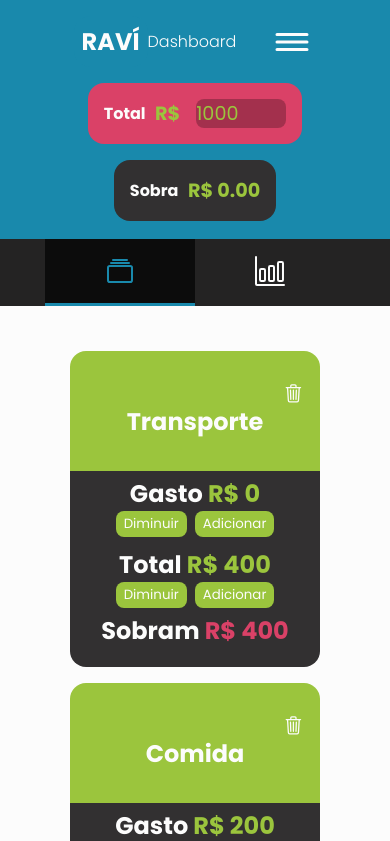
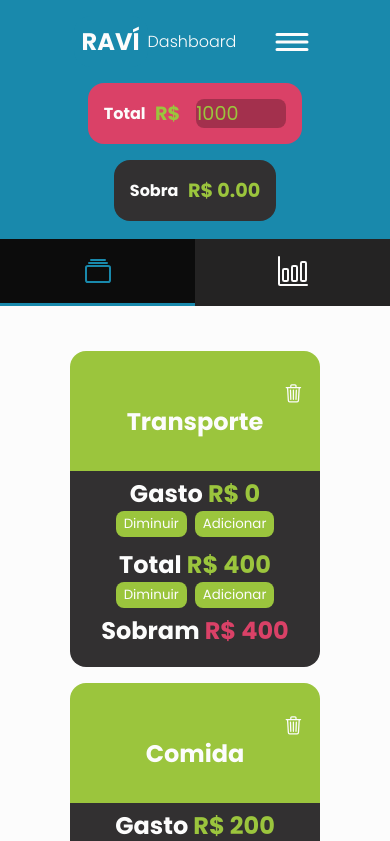
Before and after one commit to vitorhcesar/ravi, a Next.js app: page /app in a window 390 px wide. Shown: the top 841 px of the page. Built offline with nearby package versions, Linux system fonts and the light colour scheme.

Commit message:
Commit 20

```diff
--- a/styles/globals.css
+++ b/styles/globals.css
@@ -346,7 +346,7 @@ header nav {
 
     padding: 1rem;
     border: none;
-    min-width: 150px;
+    min-width: 140px;
 
     font-size: 2rem;
 
@@ -452,4 +452,12 @@ header nav {
     .db-viewTabelaOn {
         grid-template-columns: 1fr;
     }
+
+    .db-lb-button {
+        flex-basis: 100%;
+    }
+
+    .db-lb-buttonSelected {
+        flex-basis: 100%;
+    }
 }
```
